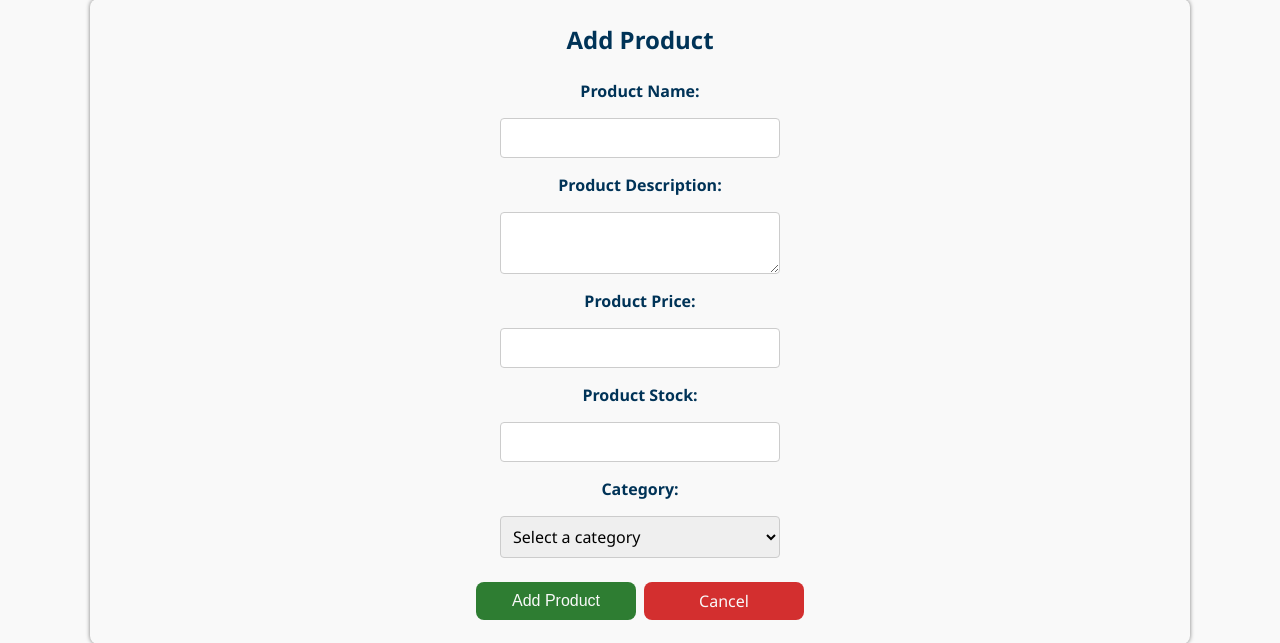
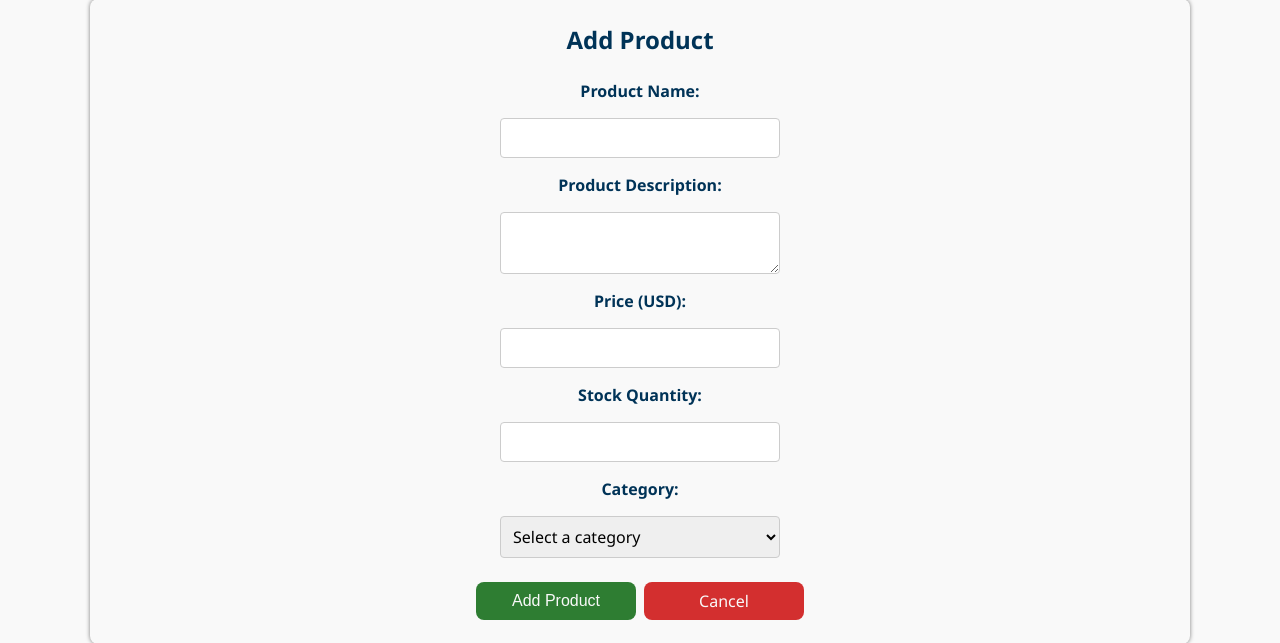
Before and after one commit to dlastic/inventory-application, a Flask app: template templates/add_product.html in a window 1280 px wide. Shown: the part 100-743 px from the top of the page. Run offline with Flask 3, Linux system fonts and the light colour scheme; the template is opened without the code that fills it, so the values that code supplies are empty.

Commit message:
Update edit and add product forms to have the same labels

```diff
--- a/templates/add_product.html
+++ b/templates/add_product.html
@@ -10,10 +10,10 @@
       <label for="description">Product Description:</label>
       <textarea id="description" name="description"></textarea>
 
-      <label for="price">Product Price:</label>
+      <label for="price">Price (USD):</label>
       <input type="number" id="price" name="price" step="0.01" required />
 
-      <label for="stock">Product Stock:</label>
+      <label for="stock">Stock Quantity:</label>
       <input type="number" id="stock" name="stock" required />
 
       <label for="category">Category:</label>
```
